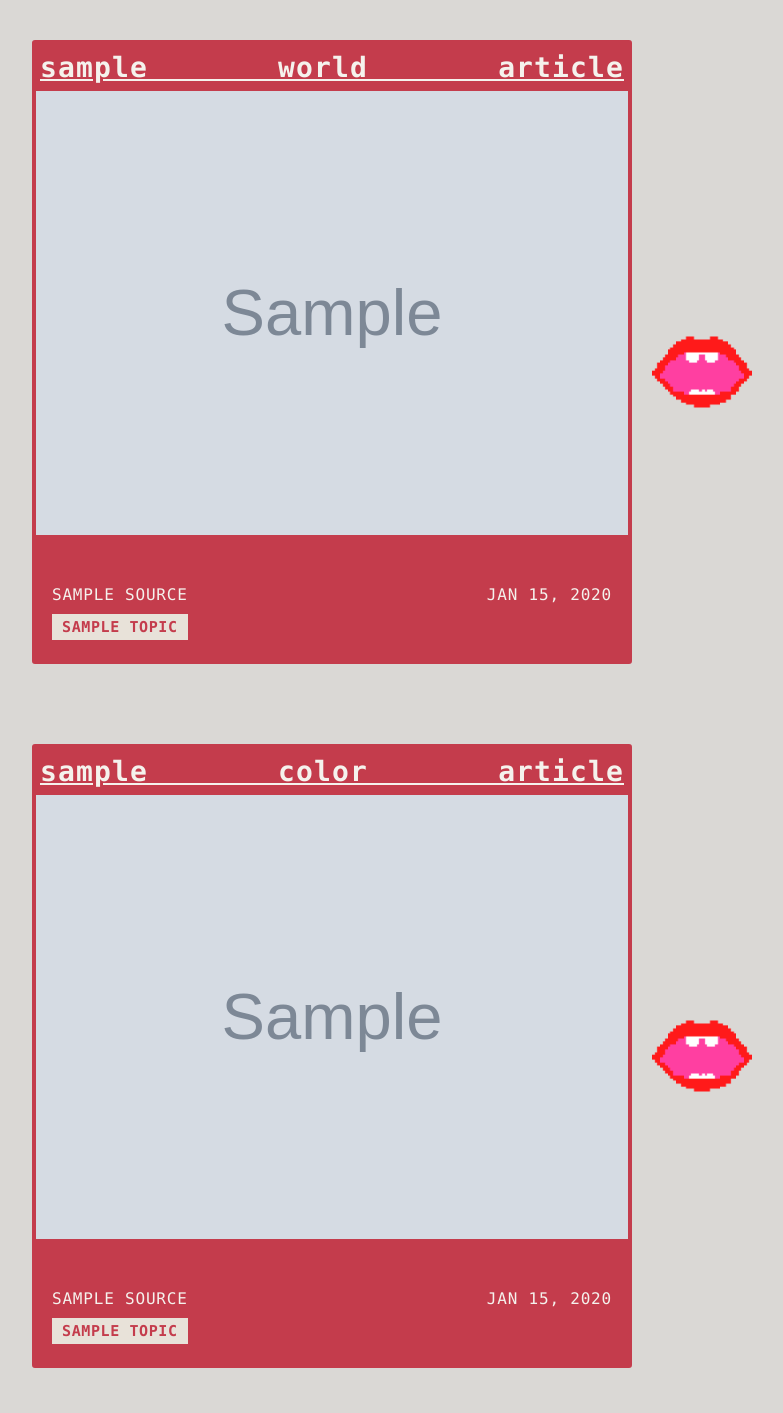
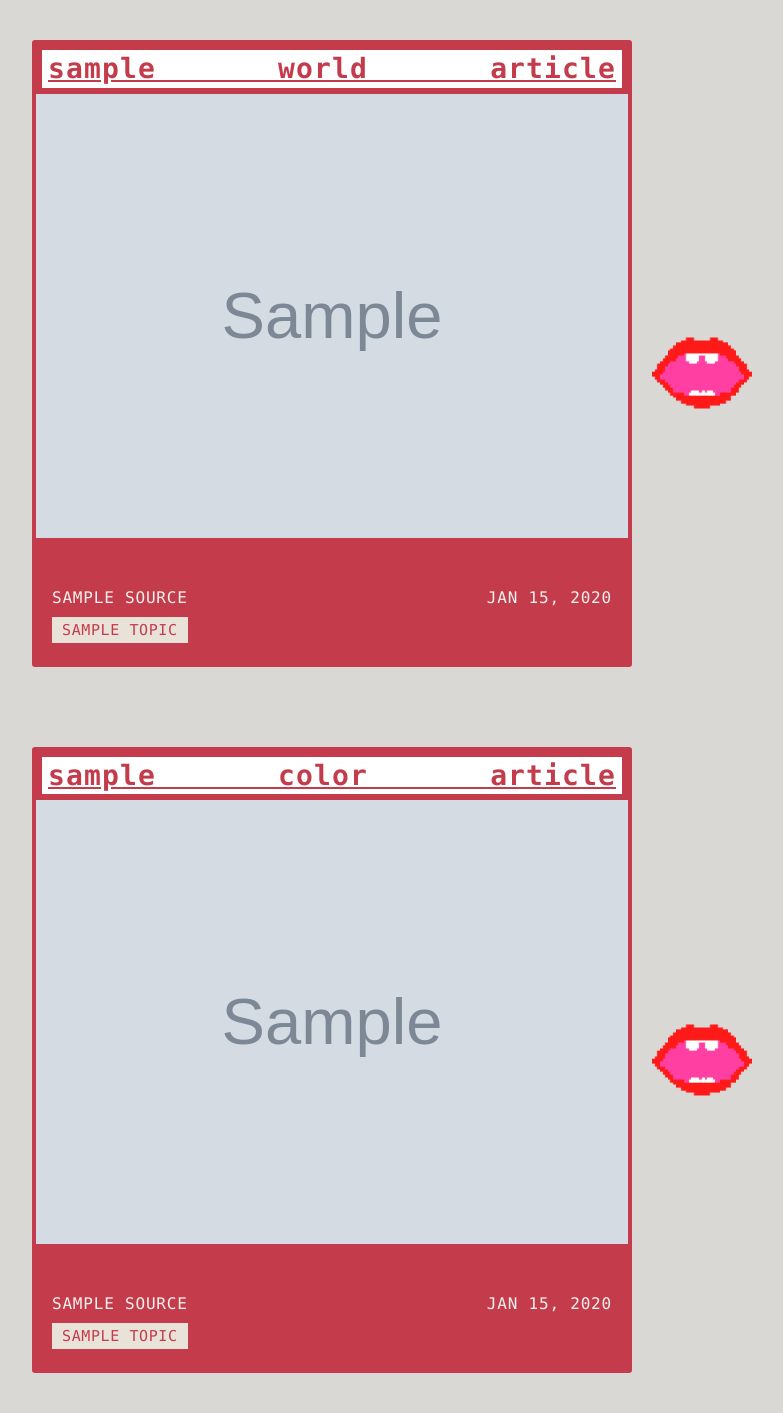
Before and after one commit to botica/newschomp, a Django app: template newschomp/chomp/templates/chomp/home.html in a window 1280 px wide. Shown: the whole page, without its empty margins (308-1091 px from the left). Before the commit the page ends 1368 px from the top, so only its background shows below. Run offline with Django 5.2, Linux system fonts and the light colour scheme; the template is opened without the code that fills it: most values are stand-ins (such as "Sample title", 1, 10 or a date in 2020); grey boxes marked "Sample" are stand-in pictures; data that the repository does not hold is empty.

Commit message:
apply inverse color 'hightlight' effect to title as well

```diff
--- a/newschomp/chomp/static/chomp/css/style.css
+++ b/newschomp/chomp/static/chomp/css/style.css
@@ -84,22 +84,23 @@ header {
 .article-title {
     font-size: 28px;
     font-weight: 600;
-    line-height: 1.4;
-    display: block;
-    width: 100%;
+    line-height: 1.2;
     margin: 0;
-    padding: 4px;
+    padding: 6px;
     text-transform: lowercase;
     letter-spacing: 0.04em;
 }
 
 .article-title a {
-    color: var(--cream-light);
+    color: var(--red);
     text-decoration: underline;
+    background: white;
+    padding: 2px 6px;
     display: block;
     text-align: justify;
     text-align-last: justify;
-    white-space: nowrap;
+    box-decoration-break: clone;
+    -webkit-box-decoration-break: clone;
 }
 
 .article-image {
@@ -127,7 +128,7 @@ header {
     padding: 2px 6px;
     text-transform: uppercase;
     letter-spacing: 0.02em;
-    font-weight: 500;
+    font-weight: 100;
     box-decoration-break: clone;
     -webkit-box-decoration-break: clone;
 }
@@ -173,7 +174,7 @@ header {
     padding: 4px 10px;
     text-transform: uppercase;
     letter-spacing: 0.04em;
-    font-weight: 600;
+    font-weight: 100;
 }
 
 /* Empty State */
```
